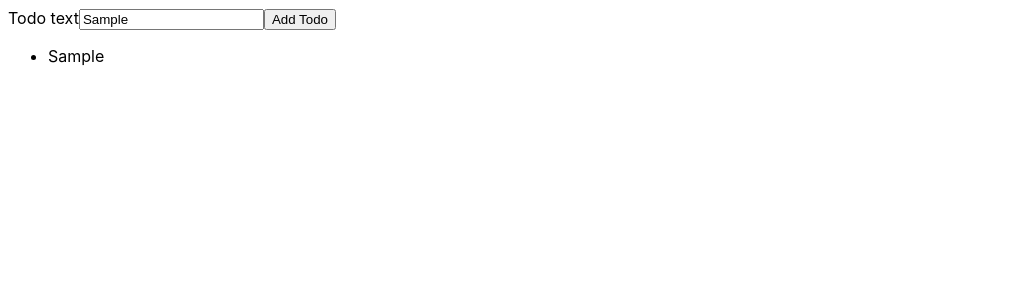
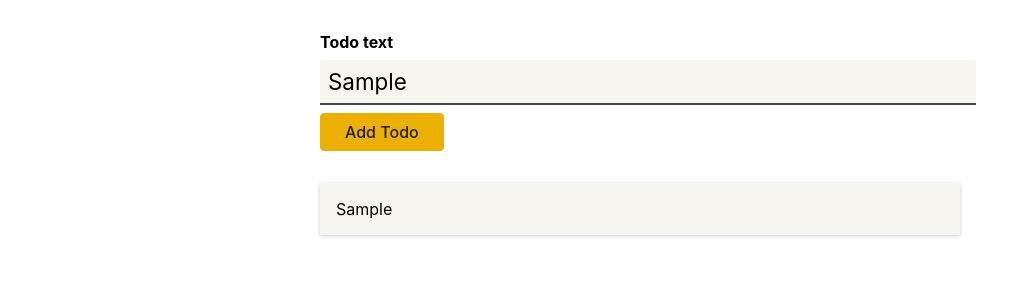
Before and after one commit to Dhavisco/Todo-App, a React (Vite) app: page / in a window 1280 px wide. Both pictures are taken after typing "Sample" into the empty fields and a click on the button "Add Todo". Shown: the top 300 px of the page, without its empty margins (0-1031 px from the left). Built offline with nearby package versions, Linux system fonts and the light colour scheme.

Commit message:
stylin todo

```diff
--- /dev/null
+++ b/src/components/NewTodo.module.css
@@ -0,0 +1,42 @@
+.form {
+  width: 40rem;
+  margin: 2rem auto;
+}
+
+.form label {
+  display: block;
+  font-weight: bold;
+  margin-bottom: 0.5rem;
+}
+
+.form input {
+  display: block;
+  width: 100%;
+  font: inherit;
+  font-size: 1.4rem;
+  padding: 0.5rem;
+  border-radius: 4px;
+  background-color: #f7f5ef;
+  border: none;
+  border-bottom: 2px solid #494844;
+  border-bottom-right-radius: 0;
+  border-bottom-left-radius: 0;
+  margin-bottom: 0.5rem;
+}
+
+.form button {
+  font: inherit;
+  background-color: #ebb002;
+  border: 1px solid #ebb002;
+  color: #201d0f;
+  font-weight: 450;
+  padding: 0.5rem 1.5rem;
+  border-radius: 4px;
+  cursor: pointer;
+}
+
+.form button:hover,
+.form button:active {
+  background-color: #ebc002;
+  border-color: #ebc002;
+}
--- a/src/components/NewTodo.tsx
+++ b/src/components/NewTodo.tsx
@@ -1,4 +1,5 @@
-import React, { useRef } from "react";
+import { useRef } from "react";
+import classes from "./NewTodo.module.css"
 
 const NewTodo: React.FC<{onAddTodo: (text:string) => void }> = (props) => {
     const todoTextInputRef = useRef<HTMLInputElement>(null);
@@ -19,7 +20,7 @@
 
 
   return (
-    <form onSubmit={submitHandler}>
+    <form onSubmit={submitHandler} className={classes.form}>
         <label htmlFor="text">Todo text</label>
         <input type='text' id="text" ref={todoTextInputRef}/>
         <button>Add Todo</button>
--- /dev/null
+++ b/src/components/TodoItem.module.css
@@ -0,0 +1,6 @@
+.item {
+  margin: 1rem 0;
+  box-shadow: 0 1px 4px rgba(0, 0, 0, 0.2);
+  padding: 1rem;
+  background-color: #f7f5ef;
+}
--- a/src/components/TodoItem.tsx
+++ b/src/components/TodoItem.tsx
@@ -1,8 +1,9 @@
 import React from 'react'
+import classes from "./TodoItem.module.css"
 
 const TodoItem: React.FC<{text:string}> = (props) => {
   return (
-    <li>
+    <li className={classes.item}>
             {props.text}
         </li>
   )
--- /dev/null
+++ b/src/components/Todos.module.css
@@ -0,0 +1,6 @@
+.todos {
+  list-style: none;
+  margin: 2rem auto;
+  padding: 0;
+  width: 40rem;
+}
--- a/src/components/Todos.tsx
+++ b/src/components/Todos.tsx
@@ -1,10 +1,11 @@
 import React from "react";
 import Todo from "../models/todo";
 import TodoItem from "./TodoItem";
+import classes from "./Todos.module.css"
 
 const Todos : React.FC<{items: Todo[]}> = (props) => {
   return (
-    <ul>
+    <ul className={classes.todos}>
        {props.items.map((item)=>(
         <TodoItem key={item.id} text={item.text}/>
        ))}
```
